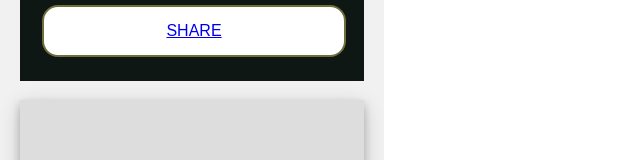
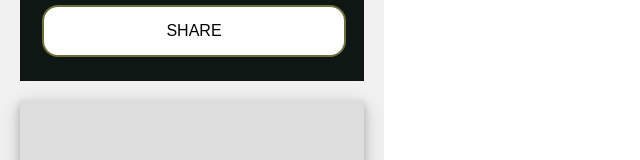
Before and after one commit to Honeyspring/geoSearch, a website: page public/index.html in a window 1280 px wide. Shown: the part 955-1115 px from the top of the page, 0-640 px from the left. Drawn offline with Linux system fonts and the light colour scheme; some packages are replaced by stand-ins of ours.

Commit message:
update style and updated browser compabtibilities

```diff
--- a/public/css/main.css
+++ b/public/css/main.css
@@ -237,7 +237,10 @@ h1{
     width:100%;
 
   }
-
+ .button a{
+text-decoration: none;
+color: inherit;
+ }
   #map {
 
    height:600px;
--- a/public/js/script.js
+++ b/public/js/script.js
@@ -19,10 +19,10 @@ const wind=document.getElementById("wind");
 
 const button =document.querySelectorAll('.button').forEach(function (e){
 
-   const add=()=> this.style.backgroundColor=' grey';
+  function add(){this.style.backgroundColor='grey';}
 
 
- const remove=()=> this.style.backgroundColor=' white';
+function remove(){this.style.backgroundColor=' white';}
 
 
   e.addEventListener('click', add);
@@ -57,7 +57,7 @@ document.getElementById('guideButton').addEventListener('click',function view(){
   };
 myDay();
 //getting google map api
-const initAutocomplete=()=> {
+function initAutocomplete() {
     let map = new google.maps.Map(document.getElementById('map'), {
       center: {lat: 6.6080, lng: 3.6218},
       zoom: 13,
```
Also changed, not shown: dist/css/main.css, dist/gulp.js (deleted), dist/gulpfile.js (deleted), dist/js/script.js, dist/script.js (deleted).
